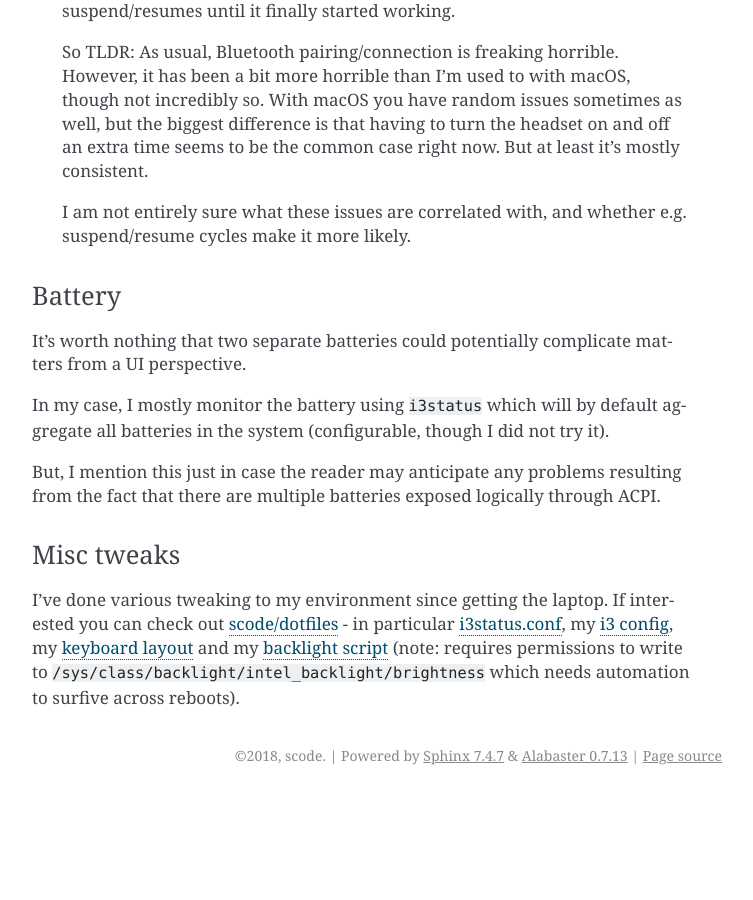
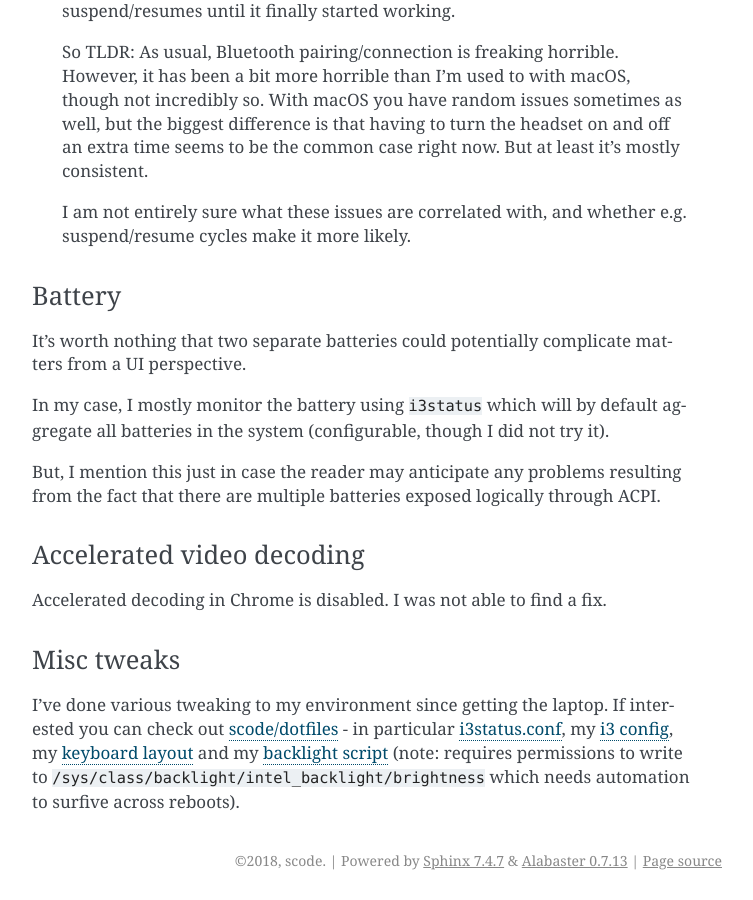
Before and after one commit to scode/docs, a Sphinx documentation site: the page built from docs/source/hardware/thinkpad_t580_linux.rst, in a window 1280 px wide and 900 px high, scrolled down 5348 px. Shown: the whole window, without its empty margins (388-1141 px from the left). Built offline with Sphinx 7.4.7, drawn with Linux system fonts in a browser that asks for light colours; pages that are not in the unit, such as notebooks, are missing from menus; before the commit the page ends 6143 px from its top, so only the background shows below that; some of the changed text lies outside the part shown.

Commit message:
Mention accelerated video decoding more prominently.

```diff
--- a/docs/source/hardware/thinkpad_t580_linux.rst
+++ b/docs/source/hardware/thinkpad_t580_linux.rst
@@ -281,6 +281,12 @@ But, I mention this just in case the reader may anticipate any
 problems resulting from the fact that there are multiple batteries
 exposed logically through ACPI.
 
+Accelerated video decoding
+^^^^^^^^^^^^^^^^^^^^^^^^^^
+
+Accelerated decoding in Chrome is disabled. I was not able to find a
+fix.
+
 Misc tweaks
 ^^^^^^^^^^^
 
```
